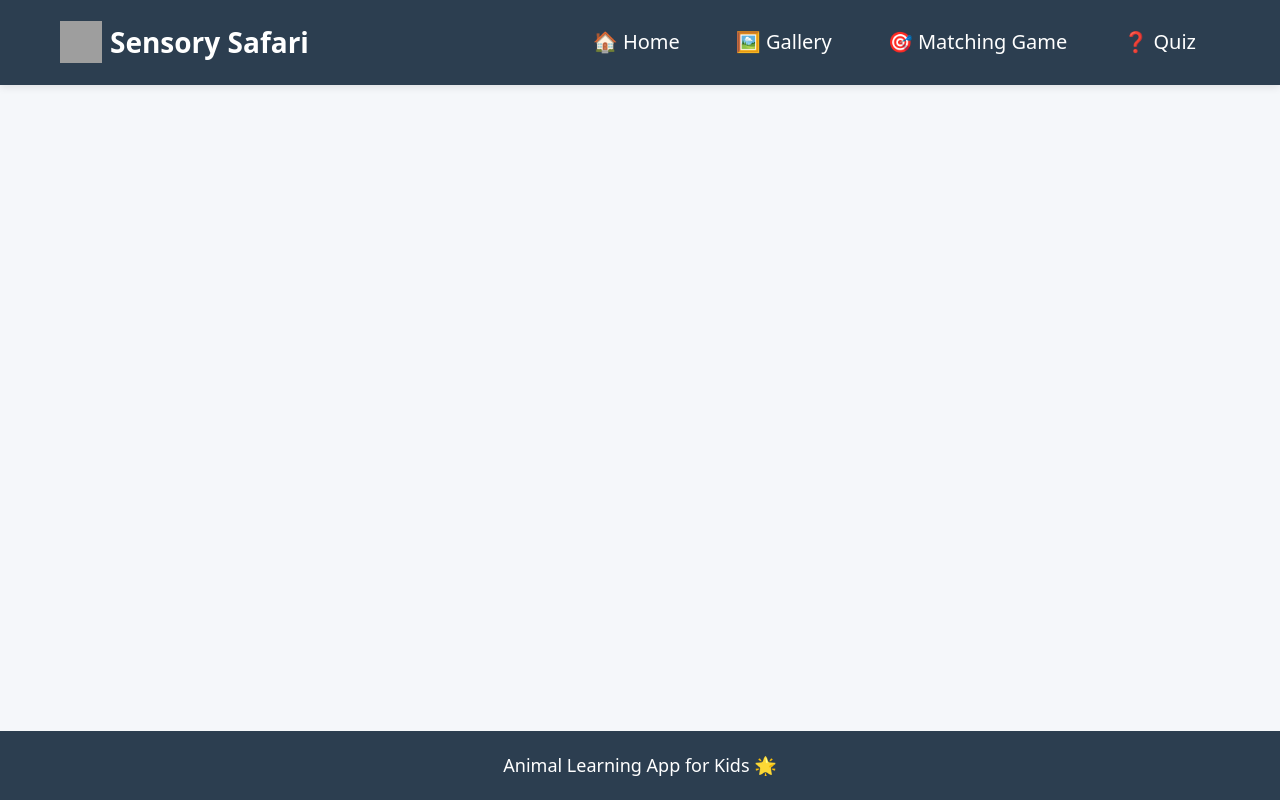
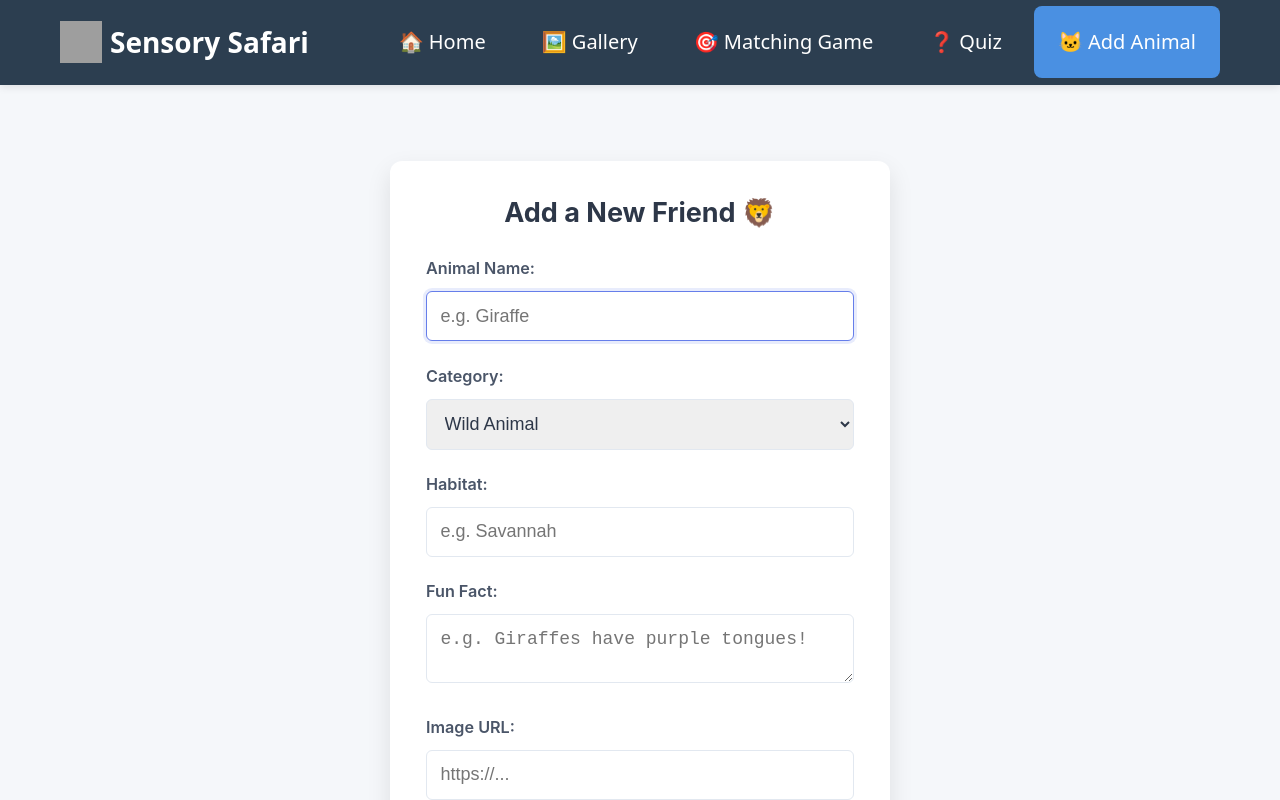
Before and after one commit to USER1043/SensorySafari, a React (Vite) app: page /add in a window 1280 px wide. Shown: the top 800 px of the page. Built offline with nearby package versions, Linux system fonts and the light colour scheme; grey boxes are pictures that could not be loaded.

Commit message:
Added Form for getting data from users as well

```diff
--- a/src/App.jsx
+++ b/src/App.jsx
@@ -1,18 +1,32 @@
+import { useState } from 'react';
 import { BrowserRouter as Router, Routes, Route } from 'react-router-dom';
 import Layout from './components/Layout';
 import Home from './components/Home';
 import AnimalGallery from './components/AnimalGallery';
 import MatchingGame from './components/MatchingGame';
 import Quiz from './components/Quiz';
+import AddAnimal from './components/AddAnimal';
+import { animals as initialAnimals } from './data/animals';
 import './App.css';
 
 function App() {
+  const [animals, setAnimals] = useState(initialAnimals);
+
+  // Function to update the animals list.
+  const handleAddAnimal = (newAnimal) => {
+    // Generate a new ID based on the last ID
+    const nextId = animals.length > 0 ? Math.max(...animals.map(a => a.id)) + 1 : 1;
+    const animalWithId = { ...newAnimal, id: nextId };
+    setAnimals([...animals, animalWithId]);
+  };
+
   return (
     <Router>
       <Layout>
         <Routes>
           <Route path="/" element={<Home />} />
-          <Route path="/gallery" element={<AnimalGallery />} />
+          <Route path="/gallery" element={<AnimalGallery animals={animals} />} />
+          <Route path="/add" element={<AddAnimal onAdd={handleAddAnimal} />} />
           <Route path="/matching" element={<MatchingGame />} />
           <Route path="/quiz" element={<Quiz />} />
         </Routes>
--- /dev/null
+++ b/src/components/AddAnimal.css
@@ -0,0 +1,79 @@
+.add-animal-container {
+  max-width: 500px;
+  margin: 2rem auto;
+  padding: 2rem;
+  background-color: #ffffff;
+  border-radius: 12px;
+  box-shadow: 0 10px 25px rgba(0, 0, 0, 0.1);
+  font-family: -apple-system, BlinkMacSystemFont, "Segoe UI", Roboto, Helvetica, Arial, sans-serif;
+}
+
+.add-animal-container h2 {
+  margin-top: 0;
+  margin-bottom: 1.5rem;
+  color: #2d3748;
+  text-align: center;
+  font-size: 1.5rem;
+}
+
+.form-group {
+  margin-bottom: 1.25rem;
+}
+
+.form-group label {
+  display: block;
+  margin-bottom: 0.5rem;
+  font-weight: 600;
+  color: #4a5568;
+  font-size: 0.9rem;
+}
+
+.form-group input,
+.form-group select,
+.form-group textarea {
+  width: 100%;
+  padding: 0.75rem;
+  border: 1px solid #e2e8f0;
+  border-radius: 6px;
+  font-size: 1rem;
+  color: #2d3748;
+  box-sizing: border-box;
+  transition: all 0.2s ease;
+}
+
+.form-group input:focus,
+.form-group select:focus,
+.form-group textarea:focus {
+  outline: none;
+  border-color: #667eea;
+  box-shadow: 0 0 0 3px rgba(102, 126, 234, 0.15);
+}
+
+.submit-button {
+  width: 100%;
+  padding: 0.85rem;
+  background-color: #667eea;
+  color: white;
+  border: none;
+  border-radius: 6px;
+  font-size: 1rem;
+  font-weight: 600;
+  cursor: pointer;
+  transition: background-color 0.2s ease, transform 0.1s ease;
+  margin-top: 1rem;
+}
+
+.submit-button:hover {
+  background-color: #5a67d8;
+}
+
+.submit-button:active {
+  transform: scale(0.98);
+}
+
+@media (max-width: 600px) {
+  .add-animal-container {
+    margin: 1rem;
+    padding: 1.5rem;
+  }
+}
--- /dev/null
+++ b/src/components/AddAnimal.jsx
@@ -0,0 +1,140 @@
+import { useState, useRef, useEffect } from 'react';
+import { useNavigate } from 'react-router-dom';
+import './AddAnimal.css';
+
+function AddAnimal({ onAdd }) {
+  // CONCEPT: Controlled Components (Form State)
+  const [formData, setFormData] = useState({
+    name: '',
+    facts: '',
+    image: '',
+    sound: '',
+    category: 'wild',
+    habitat: ''
+  });
+
+  // CONCEPT: Refs
+  // We use useRef to focus the "Name" input automatically when page loads
+  const nameInputRef = useRef(null);
+  const navigate = useNavigate();
+
+  // CONCEPT: Lifecycle (useEffect)
+  useEffect(() => {
+    nameInputRef.current.focus(); // Direct DOM manipulation using Ref
+  }, []);
+
+  // CONCEPT: Event Handling (onChange)
+  const handleChange = (e) => {
+    const { name, value } = e.target;
+    setFormData(prev => ({
+      ...prev,
+      [name]: value
+    }));
+  };
+
+  // CONCEPT: Handle the Audio File Upload
+  const handleAudioUpload = (e) => {
+    const file = e.target.files[0];
+    if (file) {
+      // Magic Concept: Create a temporary URL for the uploaded file
+      const tempAudioUrl = URL.createObjectURL(file);
+
+      setFormData(prev => ({
+        ...prev,
+        sound: tempAudioUrl
+      }));
+    }
+  };
+
+  // CONCEPT: Event Handling (onSubmit)
+  const handleSubmit = (e) => {
+    e.preventDefault(); // Prevent page reload (Standard React Form concept)
+
+    // Basic Validation
+    if (!formData.name || !formData.image || !formData.sound) {
+      alert("Please provide a name, image link, and sound link!");
+      return;
+    }
+
+    // Call the parent function
+    onAdd(formData);
+
+    // Redirect back to gallery to see the new animal
+    navigate('/gallery');
+  };
+
+  return (
+    <div className="add-animal-container">
+      <h2>Add a New Friend 🦁</h2>
+      <form onSubmit={handleSubmit} className="animal-form">
+
+        <div className="form-group">
+          <label>Animal Name:</label>
+          <input
+            type="text"
+            name="name"
+            value={formData.name}
+            onChange={handleChange}
+            ref={nameInputRef} // Attaching Ref here
+            placeholder="e.g. Giraffe"
+          />
+        </div>
+
+        <div className="form-group">
+          <label>Category:</label>
+          <select name="category" value={formData.category} onChange={handleChange}>
+            <option value="wild">Wild Animal</option>
+            <option value="farm">Farm Animal</option>
+            <option value="birds">Bird</option>
+            <option value="insects">Insect</option>
+          </select>
+        </div>
+
+        <div className="form-group">
+          <label>Habitat:</label>
+          <input
+            type="text"
+            name="habitat"
+            value={formData.habitat}
+            onChange={handleChange}
+            placeholder="e.g. Savannah"
+          />
+        </div>
+
+        <div className="form-group">
+          <label>Fun Fact:</label>
+          <textarea
+            name="facts"
+            value={formData.facts}
+            onChange={handleChange}
+            placeholder="e.g. Giraffes have purple tongues!"
+          />
+        </div>
+
+        <div className="form-group">
+          <label>Image URL:</label>
+          <input
+            type="text"
+            name="image"
+            value={formData.image}
+            onChange={handleChange}
+            placeholder="https://..."
+          />
+        </div>
+
+        <div className="form-group">
+          <label>Animal Sound (MP3):</label>
+          <input
+            type="file"
+            accept="audio/*" // Only accept audio files
+            onChange={handleAudioUpload}
+          />
+        </div>
+
+        <button type="submit" className="submit-btn">Add Animal</button>
+      </form>
+    </div>
+  );
+}
+
+export default AddAnimal;
--- a/src/components/AnimalGallery.jsx
+++ b/src/components/AnimalGallery.jsx
@@ -1,15 +1,15 @@
 import { useState } from 'react';
 import AnimalCard from './AnimalCard';
-import { animals, getAnimalsByCategory } from '../data/animals';
+// Removed static animals import
 import './AnimalGallery.css';
 
-function AnimalGallery() {
+function AnimalGallery({ animals }) {
   const [selectedCategory, setSelectedCategory] = useState('all');
   const categories = ['all', 'farm', 'wild', 'birds', 'insects'];
 
   const filteredAnimals = selectedCategory === 'all'
     ? animals
-    : getAnimalsByCategory(selectedCategory);
+    : animals.filter(animal => animal.category === selectedCategory);
 
   return (
     <div className="animal-gallery">
--- /dev/null
+++ b/src/components/Footer.jsx
@@ -0,0 +1,11 @@
+import React, { Component } from 'react';
+
+class Footer extends Component {
+  render() {
+    return <footer style={{ textAlign: 'center',
+    padding: '1rem',
+    backgroundColor: '#f5f5f5' }}>
+      © 2024 Sensory Safari - Made with Care</footer>;
+  }
+}
+export default Footer;
--- a/src/components/Layout.jsx
+++ b/src/components/Layout.jsx
@@ -1,5 +1,6 @@
 import Navigation from './Navigation';
 import './Layout.css';
+import Footer from './Footer';
 
 function Layout({ children }) {
   return (
@@ -8,9 +9,7 @@ function Layout({ children }) {
       <main className="main-content" role="main">
         {children}
       </main>
-      <footer className="app-footer">
-        <p>Animal Learning App for Kids 🌟</p>
-      </footer>
+      <Footer />
     </div>
   );
 }
--- a/src/components/Navigation.jsx
+++ b/src/components/Navigation.jsx
@@ -92,6 +92,16 @@ function Navigation() {
               ❓ Quiz
             </Link>
           </li>
+          <li>
+            <Link
+              to="/add"
+              className={`nav-link ${isActive("/add") ? "active" : ""}`}
+              aria-current={isActive("/add") ? "page" : undefined}
+              onClick={closeMenu}
+            >
+              🐱 Add Animal
+            </Link>
+          </li>
         </ul>
       </div>
     </nav>
```
